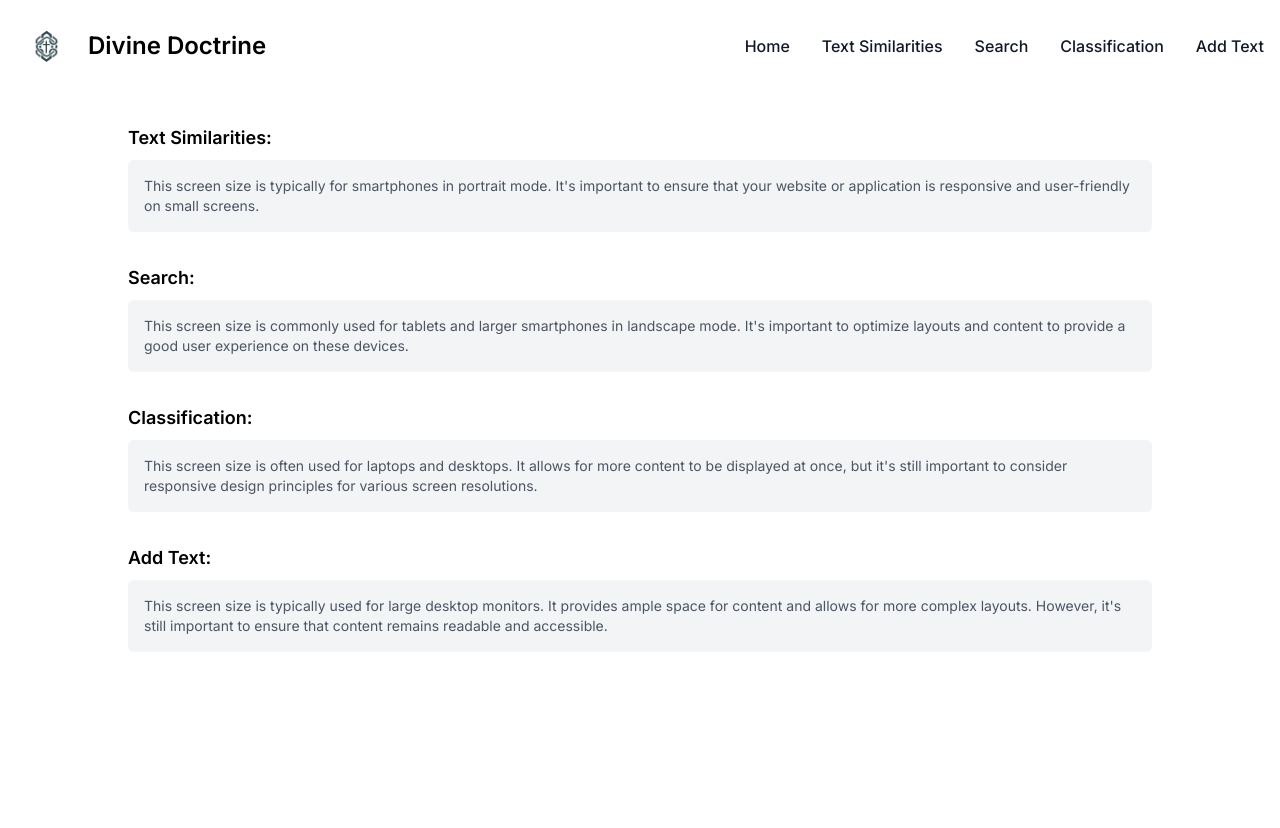
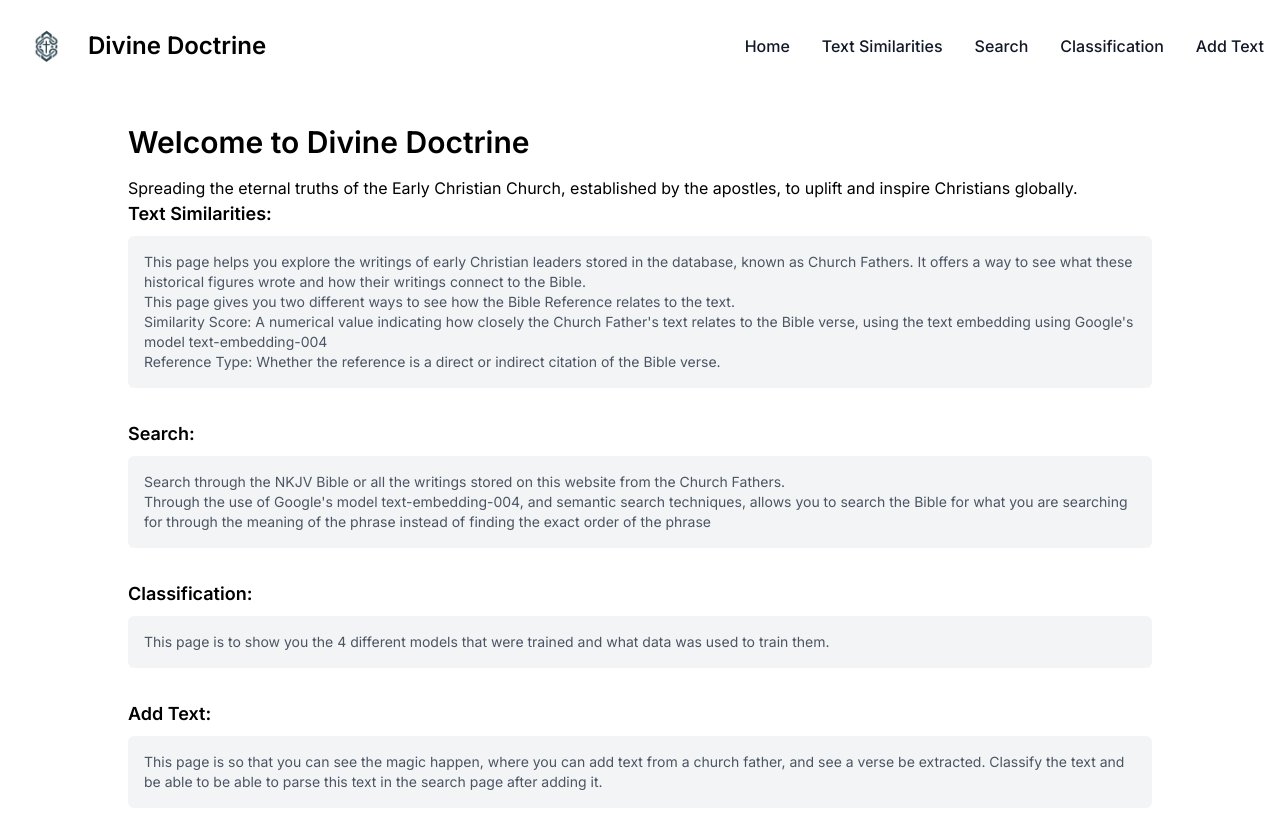
Before and after one commit to AbakirH/church_fathers_ai, a Next.js app: page / in a window 1280 px wide. Shown: the top 828 px of the page. Before the commit the page ends 800 px from the top, so only its background shows below. Built offline with nearby package versions, Linux system fonts and the light colour scheme.

Commit message:
make the page look better

```diff
--- a/app/page.tsx
+++ b/app/page.tsx
@@ -6,28 +6,38 @@ export default function Home() {
     <>
       <Navbar></Navbar>
       <div className="max-w-screen-lg mx-auto mt-8">
+            <h1 className="text-3xl font-semibold mb-4">Welcome to Divine Doctrine</h1>
+            <h2>Spreading the eternal truths of the Early Christian Church, established by the apostles, to uplift and inspire Christians globally. </h2>
             <div className="mb-8">
                 <h2 className="text-lg font-semibold mb-2">Text Similarities:</h2>
                 <div className="bg-gray-100 p-4 rounded-md">
-                    <p className="text-sm text-gray-600">This screen size is typically for smartphones in portrait mode. It's important to ensure that your website or application is responsive and user-friendly on small screens.</p>
+                    <p className="text-sm text-gray-600">This page helps you explore the writings of early Christian leaders stored in the database, known as Church Fathers. It offers a way to see what these historical figures wrote and how their writings connect to the Bible.</p>
+                    <p className="text-sm text-gray-600">This page gives you two different ways to see how the Bible Reference relates to the text.</p>
+                    <ul>
+                        <li><p className="text-sm text-gray-600">Similarity Score: A numerical value indicating how closely the Church Father's text relates to the Bible verse, using the text embedding using Google's model text-embedding-004</p>
+                        </li>
+                        <li><p className="text-sm text-gray-600">Reference Type: Whether the reference is a direct or indirect citation of the Bible verse. </p>
+                        </li>
+                    </ul>
                 </div>
             </div>
             <div className="mb-8">
                 <h2 className="text-lg font-semibold mb-2">Search:</h2>
                 <div className="bg-gray-100 p-4 rounded-md">
-                    <p className="text-sm text-gray-600">This screen size is commonly used for tablets and larger smartphones in landscape mode. It's important to optimize layouts and content to provide a good user experience on these devices.</p>
+                    <p className="text-sm text-gray-600">Search through the NKJV Bible or all the writings stored on this website from the Church Fathers.</p>
+                    <p className="text-sm text-gray-600">Through the use of Google's model text-embedding-004, and semantic search techniques, allows you to search the Bible for what you are searching for through the meaning of the phrase instead of finding the exact order of the phrase</p>
                 </div>
             </div>
             <div className="mb-8">
                 <h2 className="text-lg font-semibold mb-2">Classification:</h2>
                 <div className="bg-gray-100 p-4 rounded-md">
-                    <p className="text-sm text-gray-600">This screen size is often used for laptops and desktops. It allows for more content to be displayed at once, but it's still important to consider responsive design principles for various screen resolutions.</p>
+                    <p className="text-sm text-gray-600">This page is to show you the 4 different models that were trained and what data was used to train them.</p>
                 </div>
             </div>
             <div className="mb-8">
                 <h2 className="text-lg font-semibold mb-2">Add Text:</h2>
                 <div className="bg-gray-100 p-4 rounded-md">
-                    <p className="text-sm text-gray-600">This screen size is typically used for large desktop monitors. It provides ample space for content and allows for more complex layouts. However, it's still important to ensure that content remains readable and accessible.</p>
+                    <p className="text-sm text-gray-600">This page is so that you can see the magic happen, where you can add text from a church father, and see a verse be extracted. Classify the text and be able to be able to parse this text in the search page after adding it.</p>
                 </div>
             </div>
         </div>
--- a/app/similarity/page.tsx
+++ b/app/similarity/page.tsx
@@ -34,10 +34,10 @@ const FathersSimilarity = async () => {
         <>
             <Navbar />
 
-                <div>
+                {/* <div>
                     <input type="file" onChange={handleFileChange} />
                     <button type="submit">Submit</button>
-                </div>
+                </div> */}
                 <div className='p-2 flex justify-center items-center flex-col'>
                     <h1 className='text-4xl font-bold mt-5'>Choose a Church Father</h1>
                     <div className='flex-row p-3'>
@@ -49,8 +49,8 @@ const FathersSimilarity = async () => {
                         <button id="backButton" onClick={() => {
                             currentIndex <= 0 ? currentIndex = church_father_texts.length - 1 : currentIndex -= 1;
                             rerenderText();
-                    }} className="hidden bg-blue-500 hover:bg-blue-700 text-white font-bold py-2 px-4 rounded h-10">
-                        Previous
+                        }} className="hidden bg-blue-500 hover:bg-blue-700 text-white font-bold py-1 px-2 rounded mr-2">
+                            &lt;
                         </button>
                         <div id="TextComparison" className='flex flex-col p-3 justify-center items-center'>
                             <div id="church_father_text"></div>
@@ -59,11 +59,12 @@ const FathersSimilarity = async () => {
                         <button id="nextButton"  onClick={() => {
                             currentIndex >= church_father_texts.length - 1 ? currentIndex = 0 : currentIndex += 1;
                             rerenderText();
-                    }} className="hidden bg-blue-500 hover:bg-blue-700 text-white font-bold py-2 px-4 rounded h-10">
-                        Next
+                        }} className="hidden bg-blue-500 hover:bg-blue-700 text-white font-bold py-1 px-2 rounded ml-2">
+                            &gt;
                         </button>
                     </div>
                 </div>
+
         </>
     );
 }
```
Lines whose indentation alone changed are shown as unchanged.
